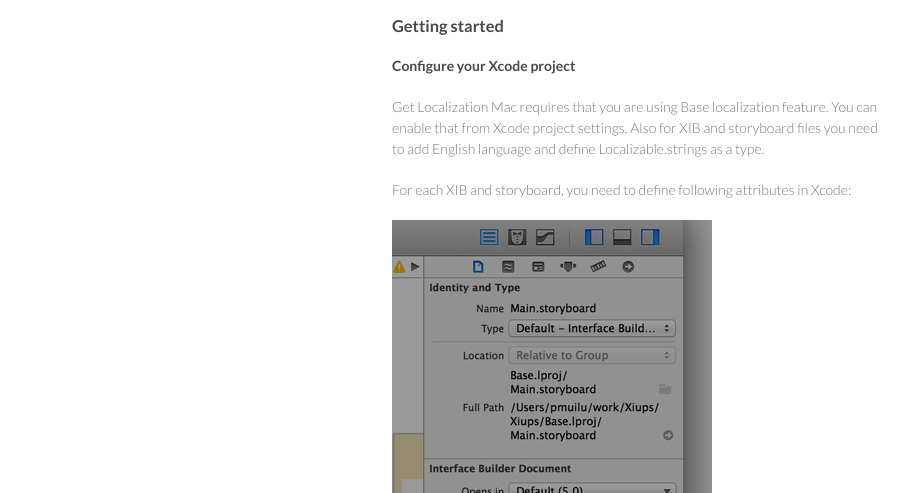
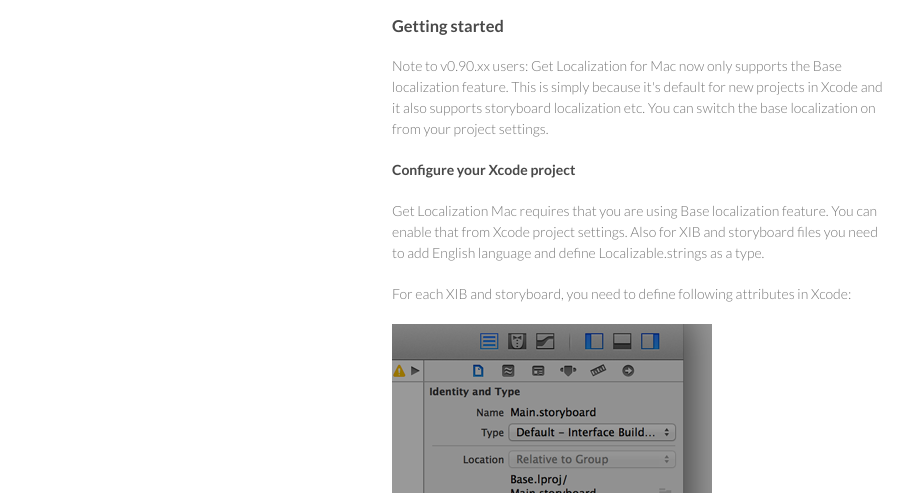
Before and after one commit to getlocalization/mac, a plain HTML site: page index.html in a window 1280 px wide. Shown: the part 307-800 px from the top of the page, without its empty margins (178-1098 px from the left). Drawn offline with Linux system fonts and the light colour scheme.

Commit message:
Update index.html

```diff
--- a/index.html
+++ b/index.html
@@ -29,6 +29,10 @@
 
 <h3>Getting started</h3>
 
+<p>Note to v0.90.xx users: Get Localization for Mac now only supports the Base localization feature.
+  This is simply because it's default for new projects in Xcode and it also supports storyboard localization etc.
+  You can switch the base localization on from your project settings.
+</p>
 <h4>Configure your Xcode project</h4>
 
 <p>Get Localization Mac requires that you are using Base localization feature. You can enable that from Xcode
```
